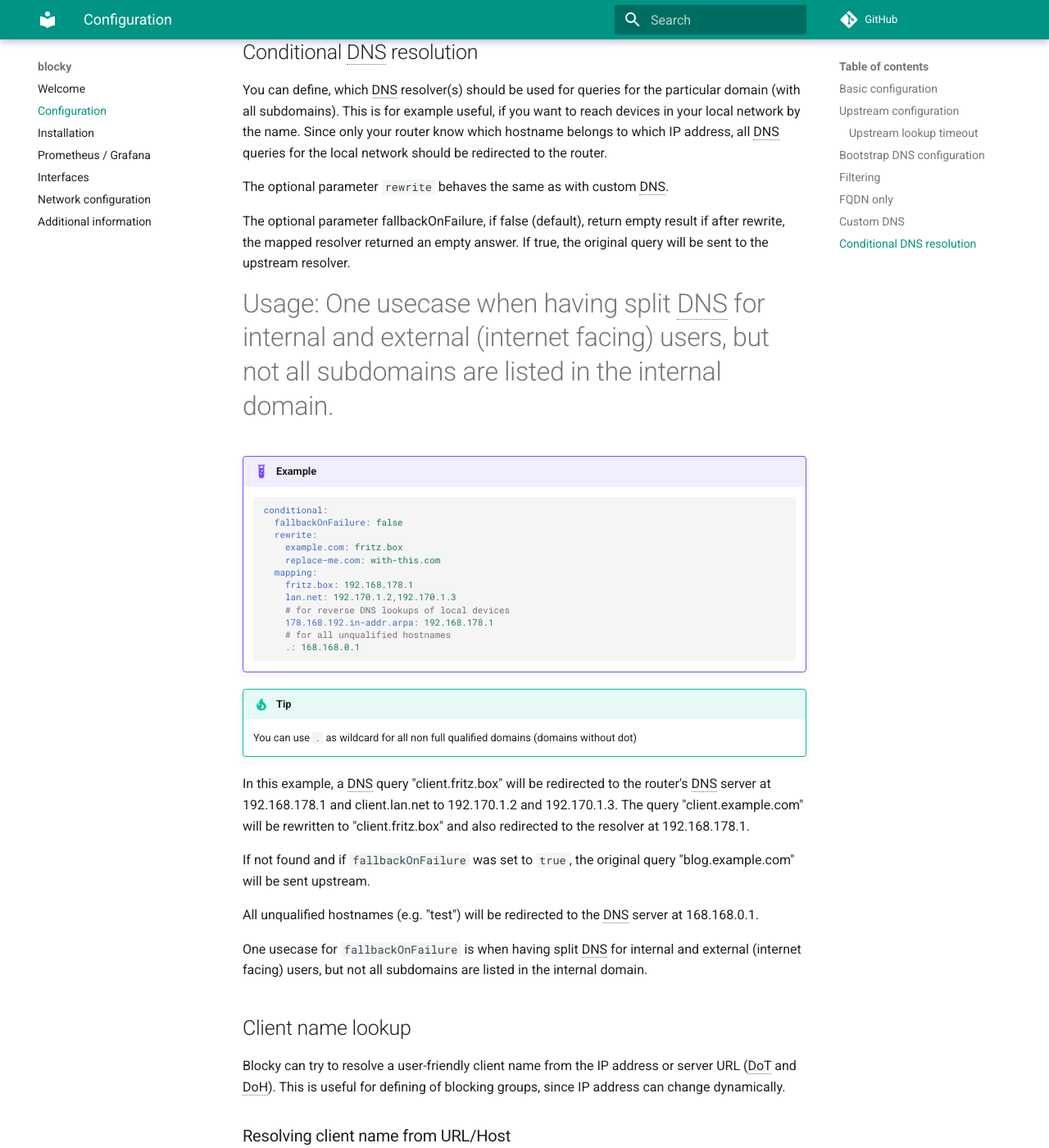
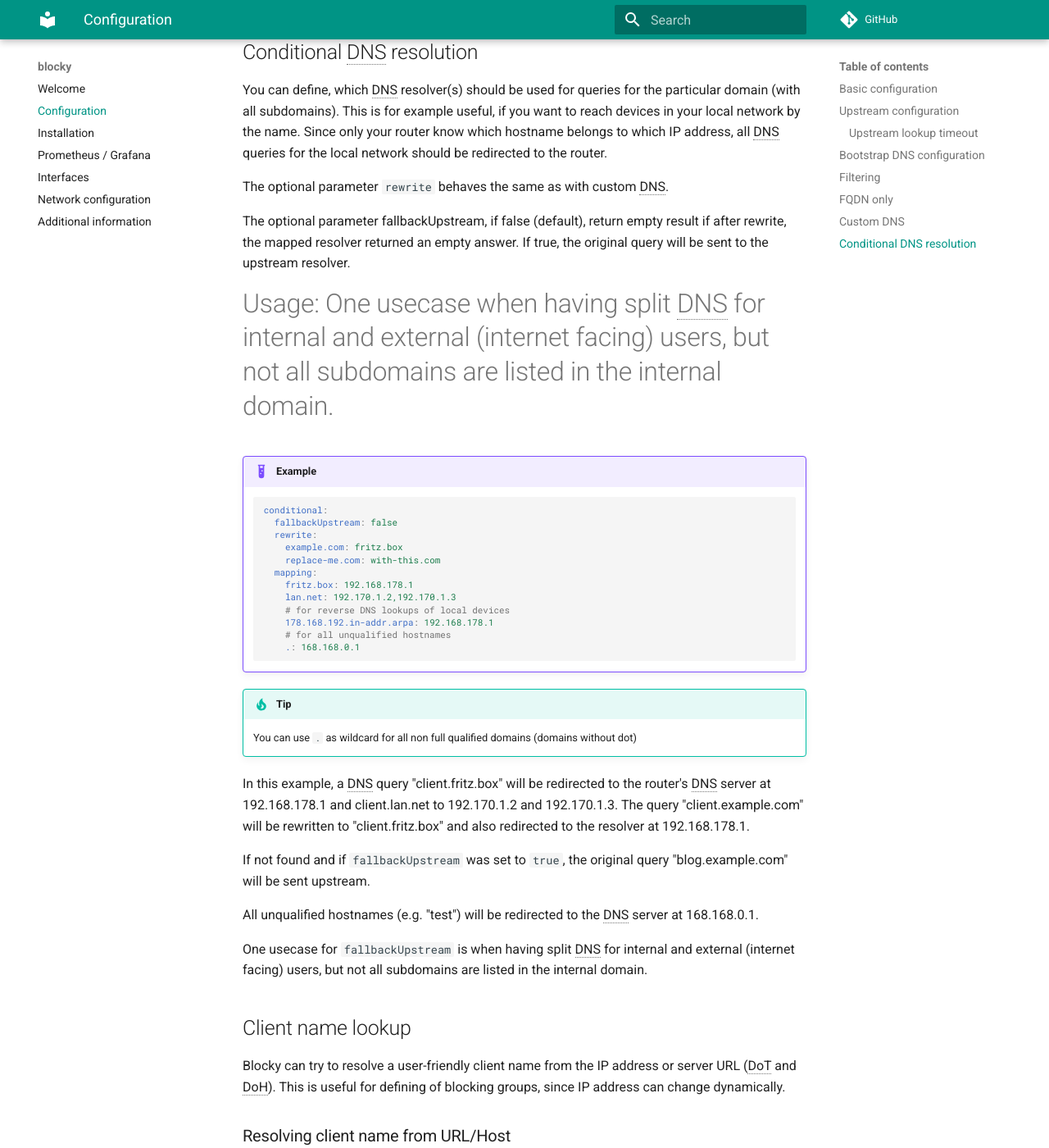
Before and after one commit to 0xERR0R/blocky, an MkDocs documentation site: the page built from docs/configuration.md, in a window 1280 px wide and 1400 px high, scrolled down 6153 px. Shown: the whole window at 82% size. Built offline with MkDocs 1.6.1 and Material for MkDocs 9.7.7, drawn with Linux system fonts in a browser that asks for light colours; comment, search, counter and statistics services are not loaded.

Commit message:
:pencil2: Change config name to fallbackUpstream

````diff
--- a/docs/config.yml
+++ b/docs/config.yml
@@ -36,9 +36,9 @@ customDNS:
 # Example: Query client.fritz.box will ask DNS server 192.168.178.1. This is necessary for local network, to resolve clients by host name
 conditional:
   # optional: if false (default), return empty result if after rewrite, the mapped resolver returned an empty answer. If true, the original query will be sent to the upstream resolver
-  # Example: The query "blog.example.com" will be rewritten to "blog.fritz.box" and also redirected to the resolver at 192.168.178.1. If not found and if `fallbackOnFailure` was set to `true`, the original query "blog.example.com" will be sent upstream.
+  # Example: The query "blog.example.com" will be rewritten to "blog.fritz.box" and also redirected to the resolver at 192.168.178.1. If not found and if `fallbackUpstream` was set to `true`, the original query "blog.example.com" will be sent upstream.
   # Usage: One usecase when having split DNS for internal and external (internet facing) users, but not all subdomains are listed in the internal domain.
-  fallbackOnFailure: false
+  fallbackUpstream: false
   # optional: replace domain in the query with other domain before resolver lookup in the mapping
   rewrite:
     example.com: fritz.box
--- a/docs/configuration.md
+++ b/docs/configuration.md
@@ -207,14 +207,14 @@ hostname belongs to which IP address, all DNS queries for the local network shou
 
 The optional parameter `rewrite` behaves the same as with custom DNS.
 
-The optional parameter fallbackOnFailure, if false (default), return empty result if after rewrite, the mapped resolver returned an empty answer. If true, the original query will be sent to the upstream resolver.
+The optional parameter fallbackUpstream, if false (default), return empty result if after rewrite, the mapped resolver returned an empty answer. If true, the original query will be sent to the upstream resolver.
 # Usage: One usecase when having split DNS for internal and external (internet facing) users, but not all subdomains are listed in the internal domain.
 
 !!! example
 
     ```yaml
     conditional:
-      fallbackOnFailure: false
+      fallbackUpstream: false
       rewrite:
         example.com: fritz.box
         replace-me.com: with-this.com
@@ -234,11 +234,11 @@ The optional parameter fallbackOnFailure, if false (default), return empty resul
 In this example, a DNS query "client.fritz.box" will be redirected to the router's DNS server at 192.168.178.1 and client.lan.net to 192.170.1.2 and 192.170.1.3.
 The query "client.example.com" will be rewritten to "client.fritz.box" and also redirected to the resolver at 192.168.178.1.
 
-If not found and if `fallbackOnFailure` was set to `true`, the original query "blog.example.com" will be sent upstream.
+If not found and if `fallbackUpstream` was set to `true`, the original query "blog.example.com" will be sent upstream.
 
 All unqualified hostnames (e.g. "test") will be redirected to the DNS server at 168.168.0.1.
 
-One usecase for `fallbackOnFailure` is when having split DNS for internal and external (internet facing) users, but not all subdomains are listed in the internal domain.
+One usecase for `fallbackUpstream` is when having split DNS for internal and external (internet facing) users, but not all subdomains are listed in the internal domain.
 
 ## Client name lookup
 
````
Also changed, not shown: 3 other files.
